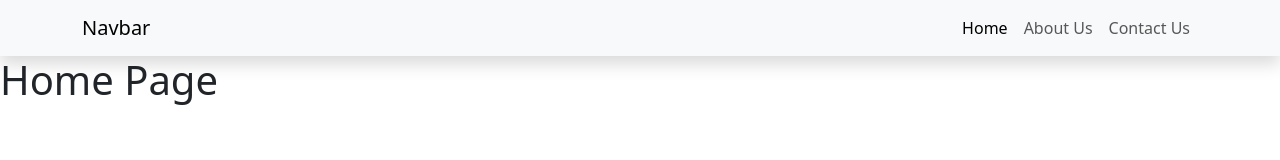
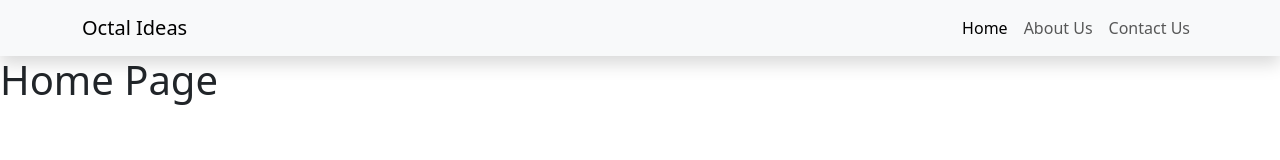
Before and after one commit to evansroy/react-crud-laravel-api, a React (Create React App) app: page / in a window 1280 px wide. Shown: the top 160 px of the page. Built offline with nearby package versions, Linux system fonts and the light colour scheme.

Commit message:
Change Navbrand

```diff
--- a/src/components/Navbar.js
+++ b/src/components/Navbar.js
@@ -6,7 +6,7 @@ function Navbar() {
     <nav className="navbar navbar-expand-lg bg-body-tertiary shadow">
       <div className="container">
         <Link className="navbar-brand" to="/">
-          Navbar
+          Octal Ideas
         </Link>
         <button
           className="navbar-toggler"
```
